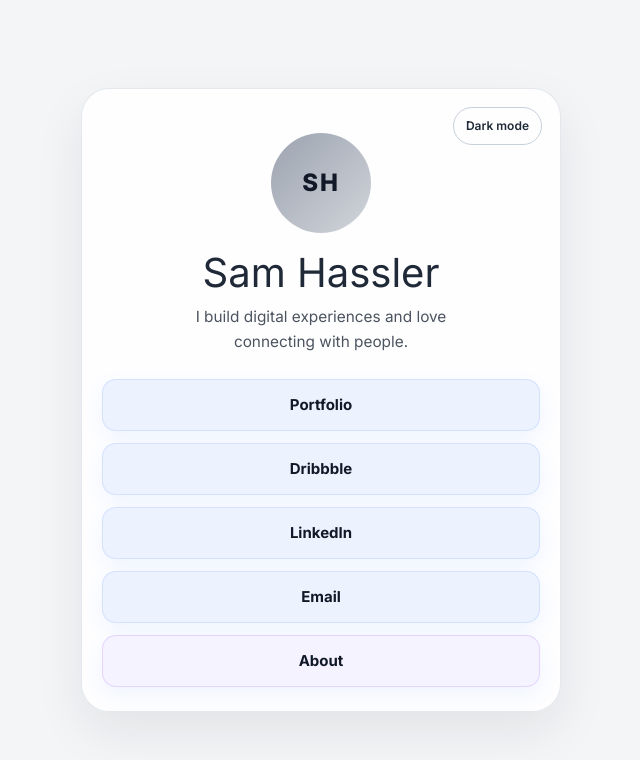
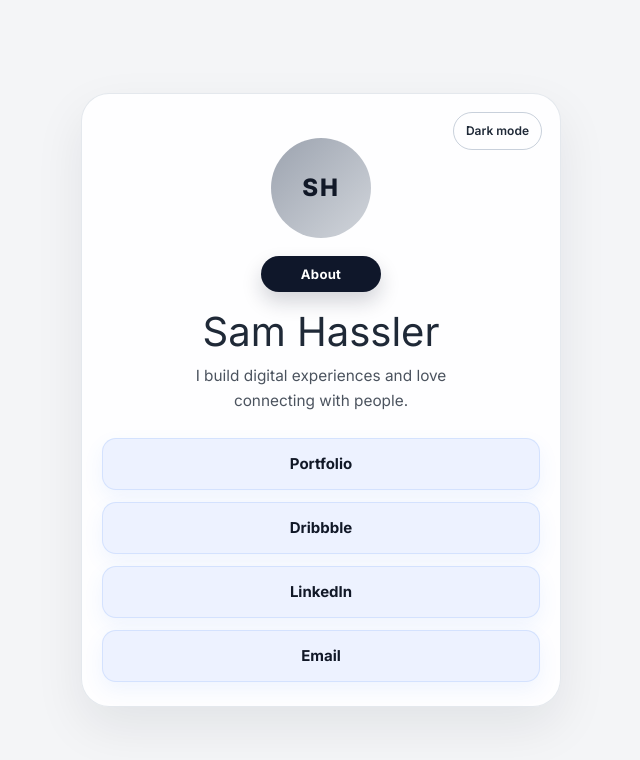
Before and after one commit to samhass-sla/LESSON_SIX, a Vue app: page / in a window 1280 px wide. Shown: the top 760 px of the page, without its empty margins (319-959 px from the left). Built offline with nearby package versions, Linux system fonts and the light colour scheme; the HTML template or start-up script is replaced by a standard one.

Commit message:
about button reposition and redesign

```diff
--- a/src/views/HomeView.vue
+++ b/src/views/HomeView.vue
@@ -25,6 +25,8 @@ function toggleTheme() {
 
       <div class="avatar" aria-label="Profile photo placeholder">SH</div>
 
+      <RouterLink to="/about" class="about-button">About</RouterLink>
+
       <h1>Sam Hassler</h1>
       <p class="tagline">I build digital experiences and love connecting with people.</p>
 
@@ -40,8 +42,6 @@ function toggleTheme() {
         >
           {{ link.label }}
         </a>
-
-        <RouterLink to="/about" class="link-button secondary">About</RouterLink>
       </nav>
     </div>
   </main>
@@ -129,6 +129,25 @@ h1 {
   opacity: 0.8;
 }
 
+.about-button {
+  display: inline-flex;
+  align-items: center;
+  justify-content: center;
+  align-self: center;
+  width: 120px;
+  min-height: 36px;
+  margin: 0 auto 18px;
+  border-radius: 999px;
+  background: #0f172a;
+  color: #ffffff;
+  text-decoration: none;
+  font-size: 0.82rem;
+  font-weight: 700;
+  letter-spacing: 0.02em;
+  transition: transform 0.2s ease, box-shadow 0.2s ease, opacity 0.2s ease;
+  box-shadow: 0 10px 20px rgba(15, 23, 42, 0.18);
+}
+
 .link-stack {
   margin-top: 24px;
   display: flex;
@@ -156,19 +175,15 @@ h1 {
   animation: button-bounce 0.2s ease;
 }
 
-.link-button.secondary {
-  background: #f5f3ff;
-  border-color: rgba(168, 85, 247, 0.2);
+.about-button:hover,
+.link-button:hover {
+  transform: translateY(-2px);
 }
 
 .page-shell.dark .link-button {
   background: rgba(148, 163, 184, 0.12);
   color: #f9fafb;
   border-color: rgba(148, 163, 184, 0.18);
-}
-
-.page-shell.dark .link-button.secondary {
-  background: rgba(168, 85, 247, 0.12);
 }
 
 .link-button:hover {
```
